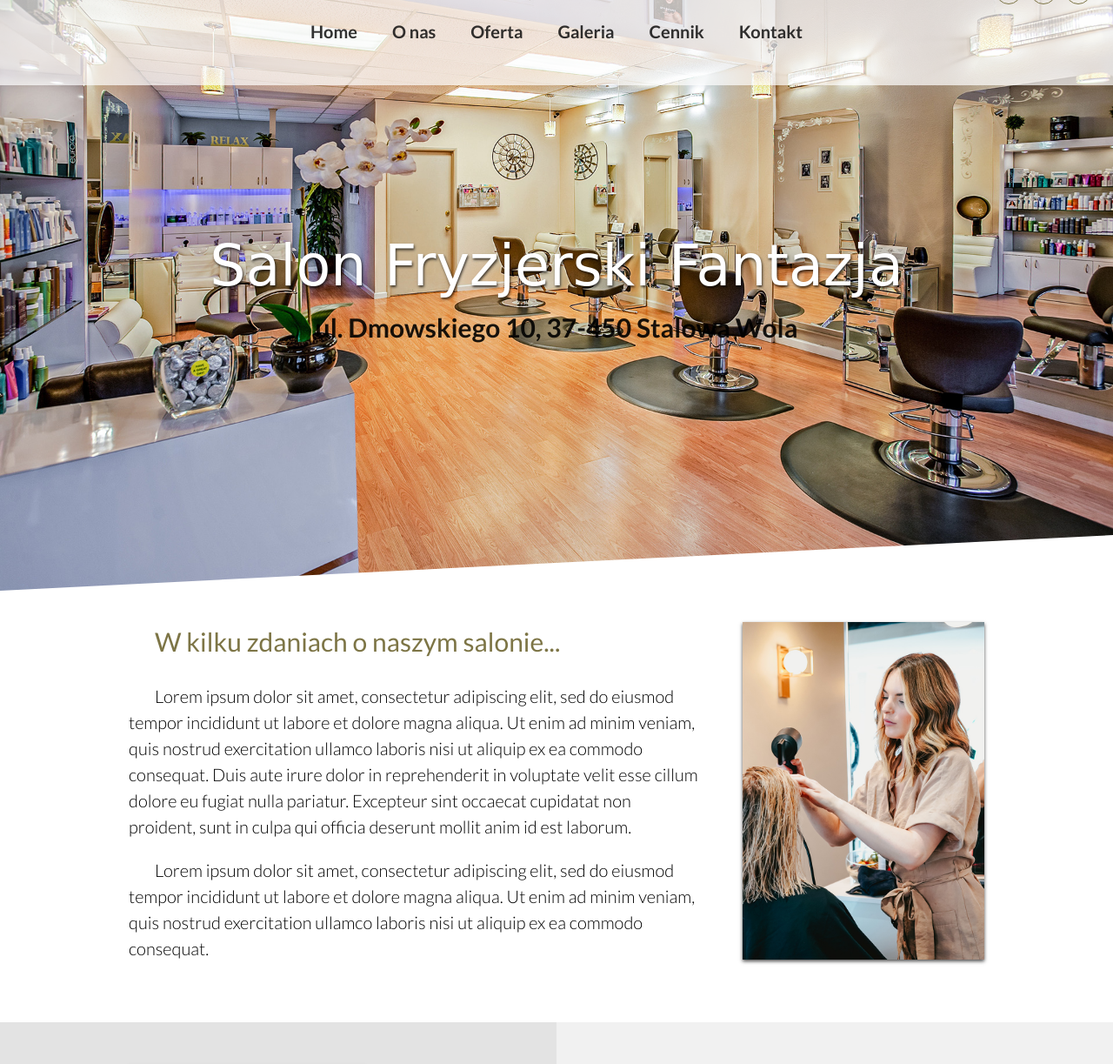
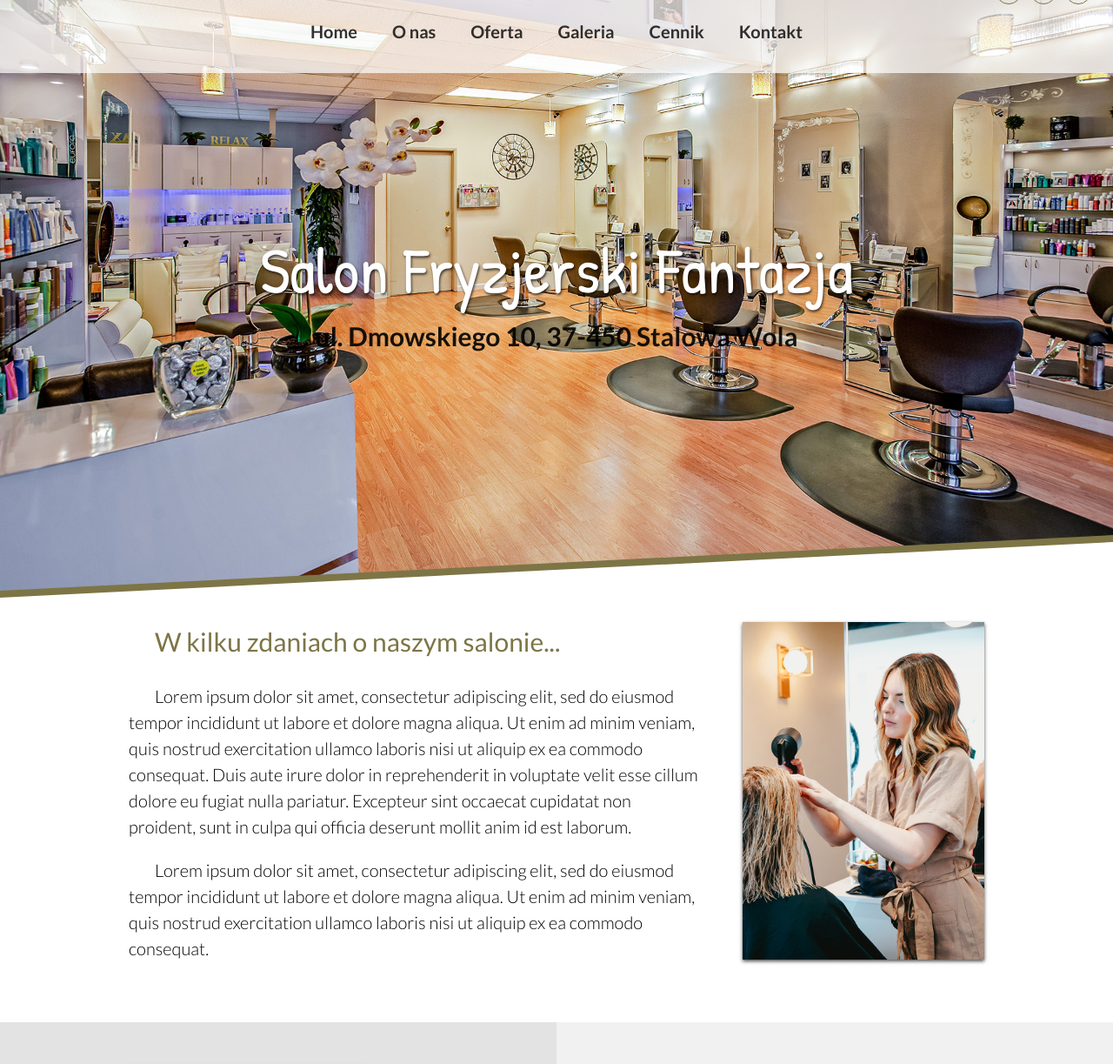
Before and after one commit to mola007/project_sFryzjerski, a website: page app/index.html in a window 1280 px wide. Shown: the part 41-1264 px from the top of the page at 87% size. Drawn offline with Linux system fonts and the light colour scheme.

Commit message:
up to date

```diff
--- a/app/assets/styles/modules/_about-us.css
+++ b/app/assets/styles/modules/_about-us.css
@@ -1,53 +1,30 @@
 .about-us{
-
 
     font-size: 1.25rem;
     font-weight: 300;
     line-height: 1.5;
     text-indent: 30px;
-    background: white;
-   clip-path: polygon(0 calc(0% + 5vw), 100% 0, 100% 100%, 0% 100%);
-   margin-top: -5vw;
-   position: relative;
+    background-color: $gold;
+    clip-path: polygon(0 calc(0% + 5vw), 100% 0, 100% 100%, 0% 100%);
+    margin-top: -5vw;
+    position: relative;
 
    &::before{
-       /* content: "";
-       display: block;
-       width: 100vw;
-       height: 8px;
-       background: $gold;
-
-        transform: rotate(-5deg);
-       transform-origin: 0% 0%; */
-
+       content: "";
+       position: absolute;
+       z-index: -1;
+       top: 8px;
+       width: 100%;
+       left: 0;
+       bottom: 0;
+       background-color: white;
+       clip-path: polygon(0 calc(0% + 5vw), 100% 0, 100% 100%, 0% 100%);
    }
-
-    /* &__border-top{
-    position: absolute;
-    z-index: 5;
-    width: 100%;
-    height: 8px;
-    background: $gold;
-    top: -1%;
-    left: 0;
-
-    transform: rotate(-2.85deg);
-    transform-origin: 100% 0%;
-  }  */
-
-    /*
-     calc(100% - 5vw)
-    */
 
     &__imgs{
         display: flex;
         justify-content: center;
         padding-left: 50px;
-    }
-
-    &__img{
-
-
     }
 
     img{
@@ -56,28 +33,21 @@
 
     &__img-wrapper{
       max-width: 35%;
-
-
     }
 
     &__img-wrapper:nth-child(1){
-
         margin-top: 50px;
         position: relative;
         z-index: 3;
-
        }
 
     &__img-wrapper:nth-child(2){
-
        margin-left: -50px;
        position: relative;
        z-index: 2;
-
       }
 
       &__img-wrapper:nth-child(3){
-
         margin-left: -80px;
         margin-top: 30px;
 
--- a/app/assets/styles/modules/_header.css
+++ b/app/assets/styles/modules/_header.css
@@ -32,7 +32,8 @@
     }
 
     &__overlay-txt-top{
-      font-family: 'Gloria Hallelujah', cursive;
+
+      font-family: 'Patrick Hand', cursive;
       text-shadow: 1px 2px 3px rgba(0,0,0,.7);
    }
 
--- a/app/assets/styles/modules/_headline.css
+++ b/app/assets/styles/modules/_headline.css
@@ -9,10 +9,9 @@
         font-size: 1.875rem;
     }
 
-    &--font-65px{
-        font-size: 4.0625rem;
+    &--font-75px{
+        font-size: 4.6875rem;
     }
-
 
     &--gold{
         color: $gold;
--- a/app/assets/styles/modules/_site-nav.css
+++ b/app/assets/styles/modules/_site-nav.css
@@ -27,7 +27,6 @@
         flex-direction: row;
         justify-content: space-between;
     }
-
 }
 
 &__contact-section{
@@ -64,7 +63,6 @@
     margin: 0 5px;
     padding-top: 5px;
     border-radius: 50%;
-    overflow: hidden;
     border: 1.5px solid $gold;
     color: $gold;
     transition: all .2s ease-out;
@@ -89,7 +87,7 @@
     }
 }
 &__item{
-   padding-top: 2.5rem;
+    padding: 1.25rem;
     width: 50%;
 
     @mixin atSmall{
@@ -97,9 +95,7 @@
      }
 
     @mixin atMedium{
-       width: auto;
-       padding: 0 1.25rem;
-       padding-top: 1.25rem;
+        width: auto;
     }
 }
 
@@ -110,7 +106,6 @@
     font-weight: 700;
     font-size: 1.25rem;
 
-
         &::before{
         content: "";
         position: absolute;
@@ -119,7 +114,7 @@
         background: $gold;
         left: -10%;
         top: 50%;
-        transform: translateY(-1px);
+        transform: translateY(-50%);
         transform-origin: 0 0;
         transition: all .2s ease-out;
         }
@@ -133,7 +128,6 @@
             width: 120%;
         }
      }
-
     }
 
     &__menu-icon{
--- a/app/index.html
+++ b/app/index.html
@@ -8,8 +8,8 @@
   <meta name="description" content="">
 
   <link href="https://fonts.googleapis.com/css?family=Lato:300,400,700&display=swap&subset=latin-ext" rel="stylesheet">
-  <!-- <link href="https://fonts.googleapis.com/css?family=Gloria+Hallelujah&display=swap" rel="stylesheet"> -->
- <link href="https://fonts.googleapis.com/css?family=Courgette&display=swap" rel="stylesheet">
+  <link href="https://fonts.googleapis.com/css?family=Patrick+Hand&display=swap" rel="stylesheet">
+
   <script src="https://use.fontawesome.com/releases/v5.8.2/js/all.js"></script>
 
 
@@ -19,13 +19,12 @@
 <header class = "header">
 
   <nav class = "site-nav">
-
     <div class = "site-nav__menu-icon">
       <div class = "site-nav__menu-icon-middle"></div>
     </div>
 
     <div class = "site-nav__nav-content">
-      <div class = "site-section  site-section--more-padding-at-bottom">
+      <div class = "site-section">
     <div class = "wrapper">
     <div class = "site-nav__contact-social-section">
       <div class = "site-nav__contact-section">
@@ -62,7 +61,7 @@
 
   <div class = "header__txt-overlay">
     <div class = "wrapper">
-      <h2 class = "header__overlay-txt-top headline headline--margin-bottom-0 headline--font-65px headline--white">Salon Fryzjerski <span>Fantazja</span></h2>
+      <h2 class = "header__overlay-txt-top headline headline--margin-bottom-0 headline--font-75px headline--white">Salon Fryzjerski <span>Fantazja</span></h2>
       <p class = "header__overlay-txt-bottom"> ul. Dmowskiego 10, 37-450 Stalowa Wola</p>
     </div>
   </div>
@@ -71,8 +70,6 @@
 
 <main>
   <section class = "about-us">
-
-      <div class = "about-us__border-top"></div>
 
     <div class = " site-section site-section--double-padding-at-top site-section--more-padding-at-bottom">
     <div class = "wrapper wrapper--width-atLarge-80vw">
@@ -98,6 +95,7 @@
   </div>
   </div>
   </div>
+
   </section>
 
 
@@ -174,5 +172,10 @@
    </div>
 
 </footer>
+
+<div class = "clip">
+
+
+</div>
 </body>
 </html>
--- a/app/temp/styles/styles.css
+++ b/app/temp/styles/styles.css
@@ -486,8 +486,8 @@ img{
         font-size: 1.875rem;
     }
 
-.headline--font-65px{
-        font-size: 4.0625rem;
+.headline--font-75px{
+        font-size: 4.6875rem;
     }
 
 .headline--gold{
@@ -550,7 +550,8 @@ img{
     }
 
 .header__overlay-txt-top{
-      font-family: 'Gloria Hallelujah', cursive;
+
+      font-family: 'Patrick Hand', cursive;
       text-shadow: 1px 2px 3px rgba(0,0,0,.7);
    }
 
@@ -590,7 +591,6 @@ img{
 .site-nav__contact-social-section{
     display: flex;
     flex-direction: column;
-
 }
 
 @media (min-width: 768px){
@@ -598,7 +598,6 @@ img{
 .site-nav__contact-social-section{
         flex-direction: row;
         justify-content: space-between
-
 }
     }
 
@@ -643,7 +642,6 @@ img{
     margin: 0 5px;
     padding-top: 5px;
     border-radius: 50%;
-    overflow: hidden;
     border: 1.5px solid #7d7546;
     color: #7d7546;
     transition: all .2s ease-out;
@@ -672,7 +670,7 @@ img{
     }
 
 .site-nav__item{
-   padding-top: 2.5rem;
+    padding: 1.25rem;
     width: 50%;
 }
 
@@ -686,9 +684,7 @@ img{
 @media (min-width: 768px){
 
 .site-nav__item{
-       width: auto;
-       padding: 0 1.25rem;
-       padding-top: 1.25rem
+        width: auto
 }
     }
 
@@ -698,7 +694,6 @@ img{
     text-decoration: none;
     font-weight: 700;
     font-size: 1.25rem;
-
     }
 
 .site-nav__link::before{
@@ -709,7 +704,7 @@ img{
         background: #7d7546;
         left: -10%;
         top: 50%;
-        transform: translateY(-1px);
+        transform: translateY(-50%);
         transform-origin: 0 0;
         transition: all .2s ease-out;
         }
@@ -774,56 +769,34 @@ img{
 
 .about-us{
 
-
     font-size: 1.25rem;
     font-weight: 300;
     line-height: 1.5;
     text-indent: 30px;
-    background: white;
-   -webkit-clip-path: polygon(0 calc(0% + 5vw), 100% 0, 100% 100%, 0% 100%);
-           clip-path: polygon(0 calc(0% + 5vw), 100% 0, 100% 100%, 0% 100%);
-   margin-top: -5vw;
-   position: relative;
+    background-color: #7d7546;
+    -webkit-clip-path: polygon(0 calc(0% + 5vw), 100% 0, 100% 100%, 0% 100%);
+            clip-path: polygon(0 calc(0% + 5vw), 100% 0, 100% 100%, 0% 100%);
+    margin-top: -5vw;
+    position: relative;
 }
 
 .about-us::before{
-       /* content: "";
-       display: block;
-       width: 100vw;
-       height: 8px;
-       background: $gold;
-
-        transform: rotate(-5deg);
-       transform-origin: 0% 0%; */
-
+       content: "";
+       position: absolute;
+       z-index: -1;
+       top: 8px;
+       width: 100%;
+       left: 0;
+       bottom: 0;
+       background-color: white;
+       -webkit-clip-path: polygon(0 calc(0% + 5vw), 100% 0, 100% 100%, 0% 100%);
+               clip-path: polygon(0 calc(0% + 5vw), 100% 0, 100% 100%, 0% 100%);
    }
-
-/*
-     calc(100% - 5vw)
-    */
 
 .about-us__imgs{
         display: flex;
         justify-content: center;
         padding-left: 50px;
-    }
-
-/* &__border-top{
-    position: absolute;
-    z-index: 5;
-    width: 100%;
-    height: 8px;
-    background: $gold;
-    top: -1%;
-    left: 0;
-
-    transform: rotate(-2.85deg);
-    transform-origin: 100% 0%;
-  }  */
-
-.about-us__img{
-
-
     }
 
 .about-us img{
@@ -832,28 +805,21 @@ img{
 
 .about-us__img-wrapper{
       max-width: 35%;
-
-
     }
 
 .about-us__img-wrapper:nth-child(1){
-
         margin-top: 50px;
         position: relative;
         z-index: 3;
-
        }
 
 .about-us__img-wrapper:nth-child(2){
-
        margin-left: -50px;
        position: relative;
        z-index: 2;
-
       }
 
 .about-us__img-wrapper:nth-child(3){
-
         margin-left: -80px;
         margin-top: 30px;
 
```
Also changed, not shown: app/assets/images/header-photo-medium.jpg, app/assets/images/header-photo-small.jpg.
